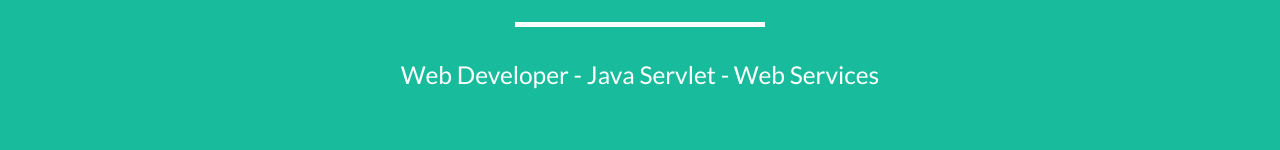
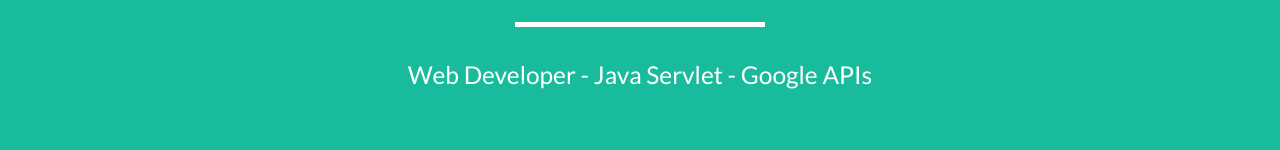
Before and after one commit to gitonga13/gitonga13.github.io, a website: page index.html in a window 1280 px wide. Shown: the part 574-724 px from the top of the page. Drawn offline with nearby package versions, Linux system fonts and the light colour scheme.

Commit message:
5th commit

```diff
--- a/index.html
+++ b/index.html
@@ -75,7 +75,7 @@
                     <div class="intro-text">
                         <span class="name">Mugendi Gitonga</span>
                         <hr class="star-light">
-                        <span class="skills">Web Developer - Java Servlet - Web Services</span>
+                        <span class="skills">Web Developer - Java Servlet - Google APIs</span>
                     </div>
                 </div>
             </div>
```
